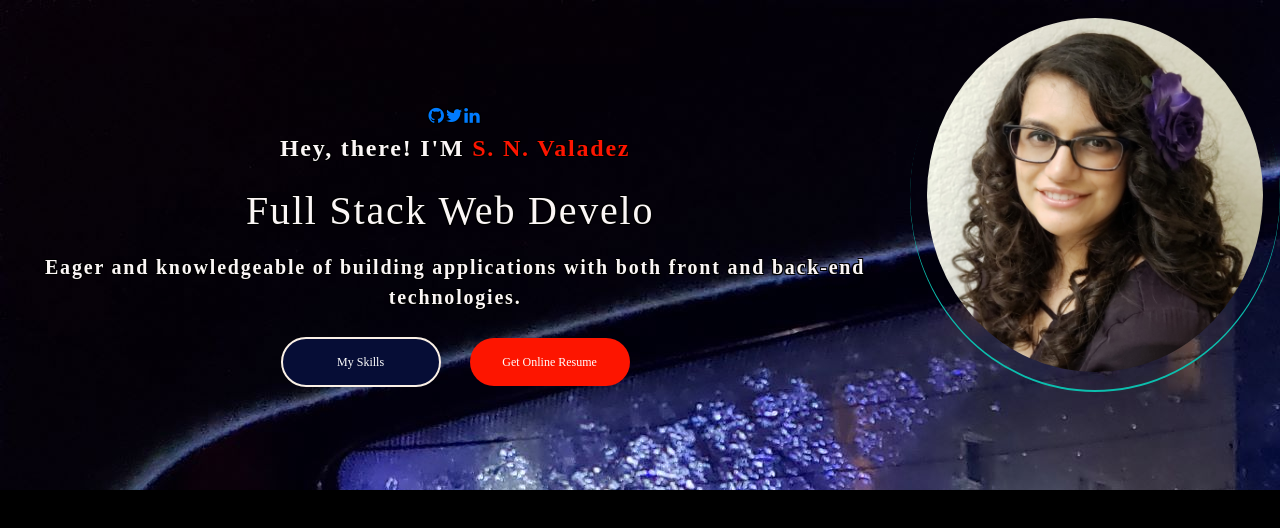
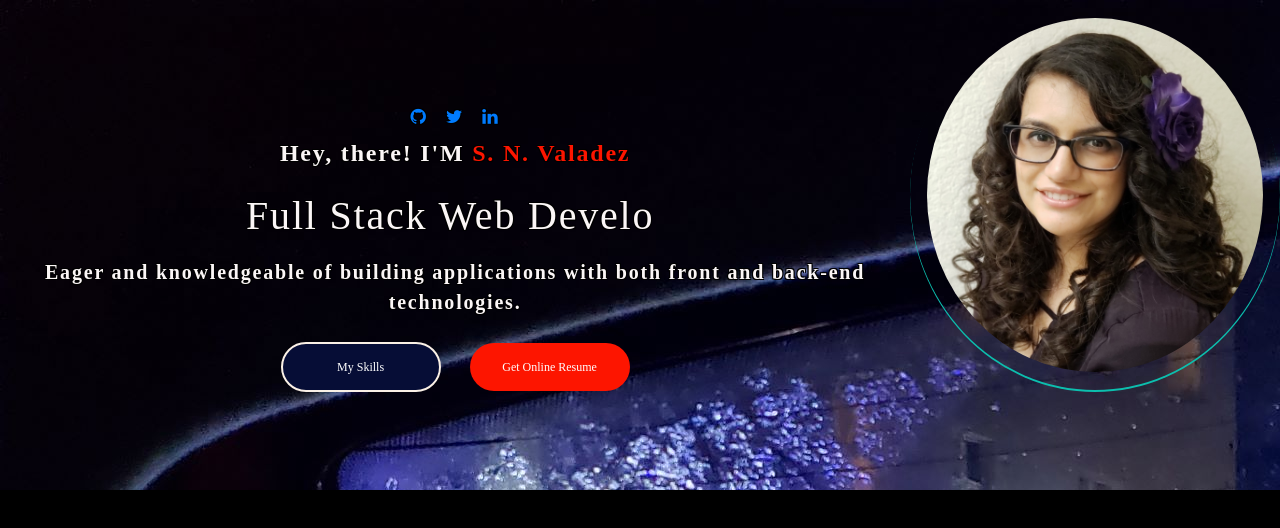
Before and after one commit to SNValadez/snvaladez.dev, a React (Create React App) app: page / in a window 1280 px wide. Shown: the top 528 px of the page. Built offline with nearby package versions, Linux system fonts and the light colour scheme; a web font is replaced by a local one.

Commit message:
social icon stylings

```diff
--- a/src/components/Header/index.js
+++ b/src/components/Header/index.js
@@ -24,8 +24,8 @@ function Header() {
         <div className="header-container stoke-me-base">
             <div className="header-parent">
                 <div className="header-details">
-                    <div className="colz">
-                        <div className="colz-icon">
+                    <div className="social">
+                        <div className="social-icon">
 
 
                         <a href="https://github.com/SNValadez">
--- a/src/components/Header/style.css
+++ b/src/components/Header/style.css
@@ -1,6 +1,21 @@
 .header-role-tagline{
     margin: 6px 0 0 0;
     font-size: 20px;
+
+}
+
+.social .social-icon i {
+    padding-left: 0px;
+
+    padding: 9px;
+
+
+}
+
+.social .social-icon i:hover {
+
+    transform: scale(1.6);
+
 }
 
 header {
```
